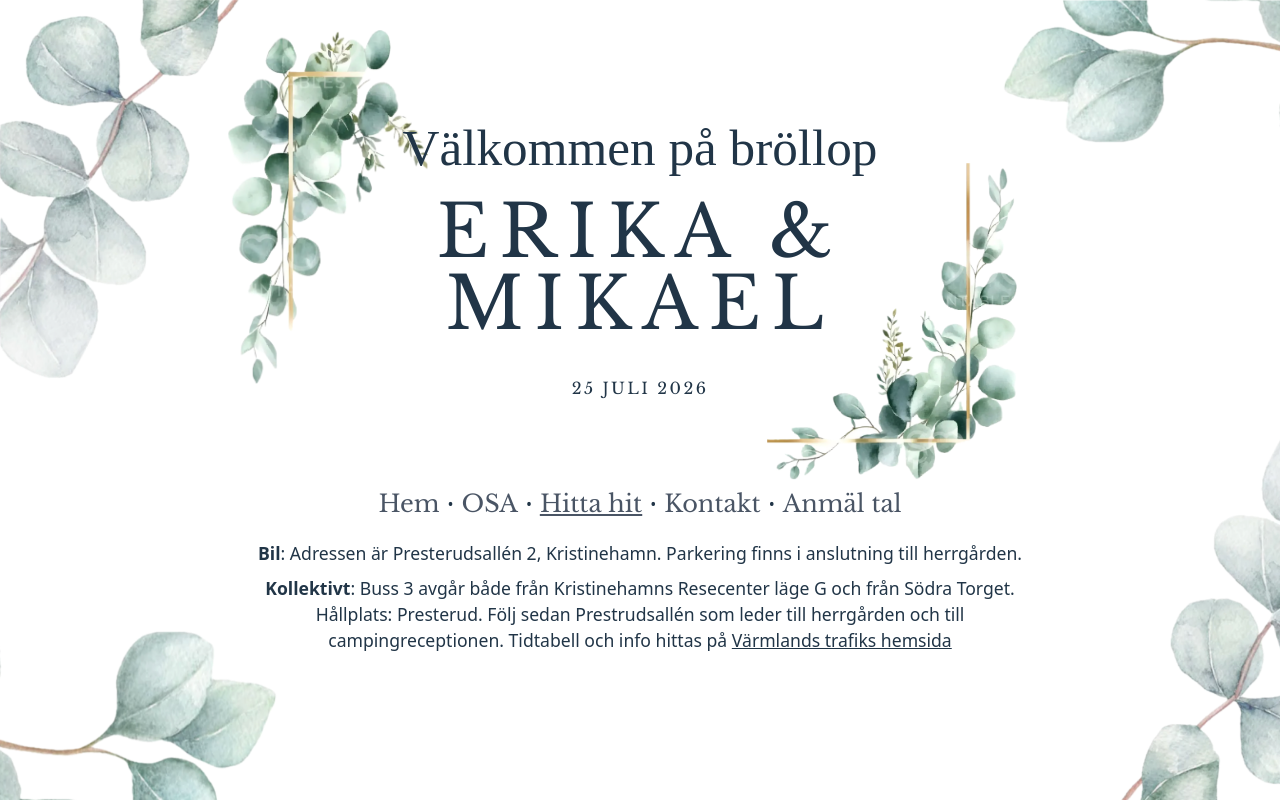
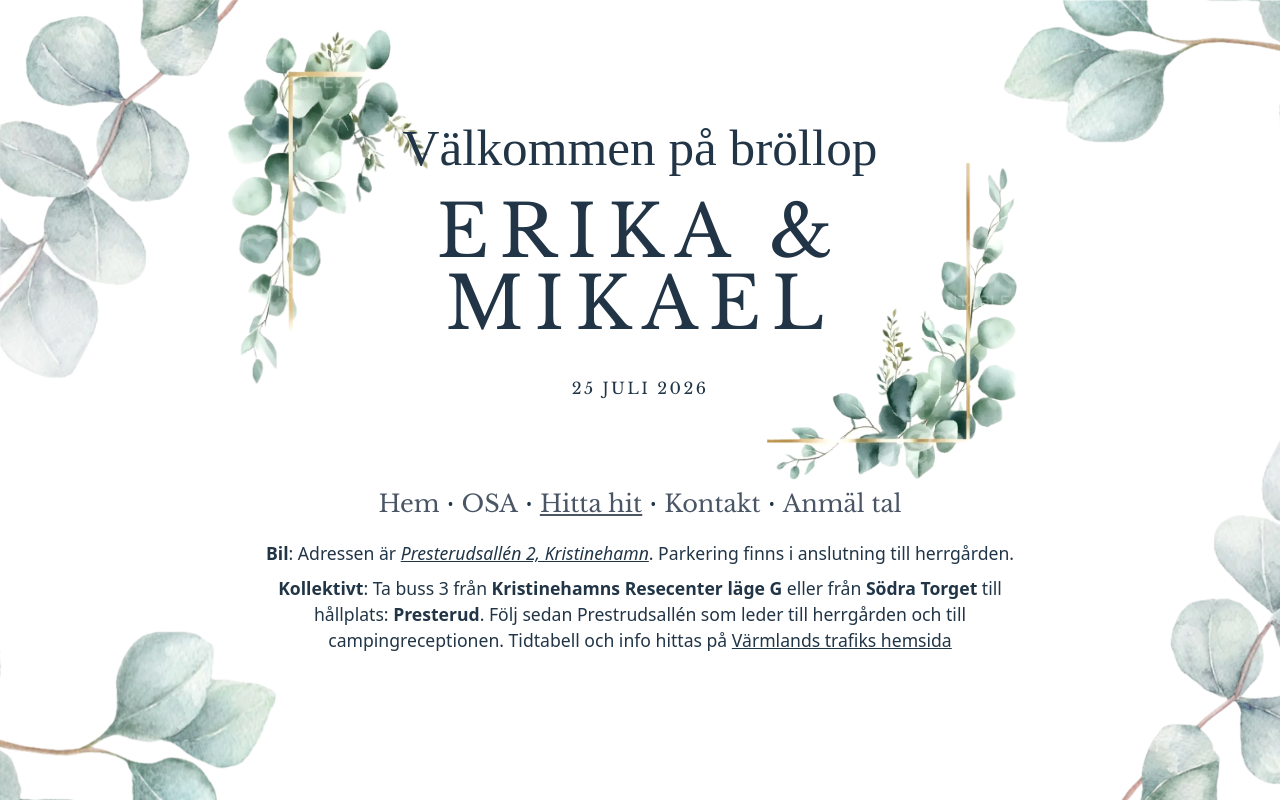
Before and after one commit to mikaelmalmqvistnordnet/malmqvist2026, a React (Vite) app: page /hitta-hit in a window 1280 px wide. Built offline with nearby package versions, Linux system fonts and the light colour scheme; a web font is replaced by a local one.

Commit message:
Update addresses

```diff
--- a/src/pages/Find/Find.tsx
+++ b/src/pages/Find/Find.tsx
@@ -7,13 +7,17 @@ export const Find: React.FC = () => {
     <PageWrapper>
       <Header />
       <p className="text-base">
-        <b>Bil</b>: Adressen är Presterudsallén 2, Kristinehamn. Parkering finns i anslutning till
-        herrgården.
+        <b>Bil</b>: Adressen är{' '}
+        <a target="_blank" href="https://maps.app.goo.gl/KUMAgtJja5DVwkSx6" className="underline">
+          <address className="inline">Presterudsallén 2, Kristinehamn</address>
+        </a>
+        . Parkering finns i anslutning till herrgården.
       </p>
       <p className="text-base">
-        <b>Kollektivt</b>: Buss 3 avgår både från Kristinehamns Resecenter läge G och från Södra
-        Torget. Hållplats: Presterud. Följ sedan Prestrudsallén som leder till herrgården och till
-        campingreceptionen. Tidtabell och info hittas på{' '}
+        <b>Kollektivt</b>: Ta buss 3 från <strong>Kristinehamns Resecenter läge G</strong> eller
+        från <strong>Södra Torget</strong> till hållplats: <strong>Presterud</strong>. Följ sedan
+        Prestrudsallén som leder till herrgården och till campingreceptionen. Tidtabell och info
+        hittas på{' '}
         <a target="_blank" href="https://www.varmlandstrafik.se/" className="underline">
           Värmlands trafiks hemsida
         </a>
--- a/src/pages/Home/Home.tsx
+++ b/src/pages/Home/Home.tsx
@@ -75,8 +75,11 @@ const Home = () => {
       <div className="pt-8 flex justify-center gap-2 flex-col">
         <h4 className="font-professional-bold subtitle">Hitta hit</h4>
         <p className="text-base md:pt-3">
-          <b>Bil</b>: Adressen är Presterudsallén 2, Kristinehamn. Parkering finns i anslutning till
-          herrgården.
+          <b>Bil</b>: Adressen är {/* https://maps.app.goo.gl/KUMAgtJja5DVwkSx6 */}
+          <a target="_blank" href="https://maps.app.goo.gl/KUMAgtJja5DVwkSx6" className="underline">
+            <address className="inline">Presterudsallén 2, Kristinehamn</address>
+          </a>
+          . Parkering finns i anslutning till herrgården.
         </p>
         <p className="text-base">
           <b>Kollektivt</b>: Buss 3 avgår både från Kristinehamns Resecenter läge G och från Södra
```
